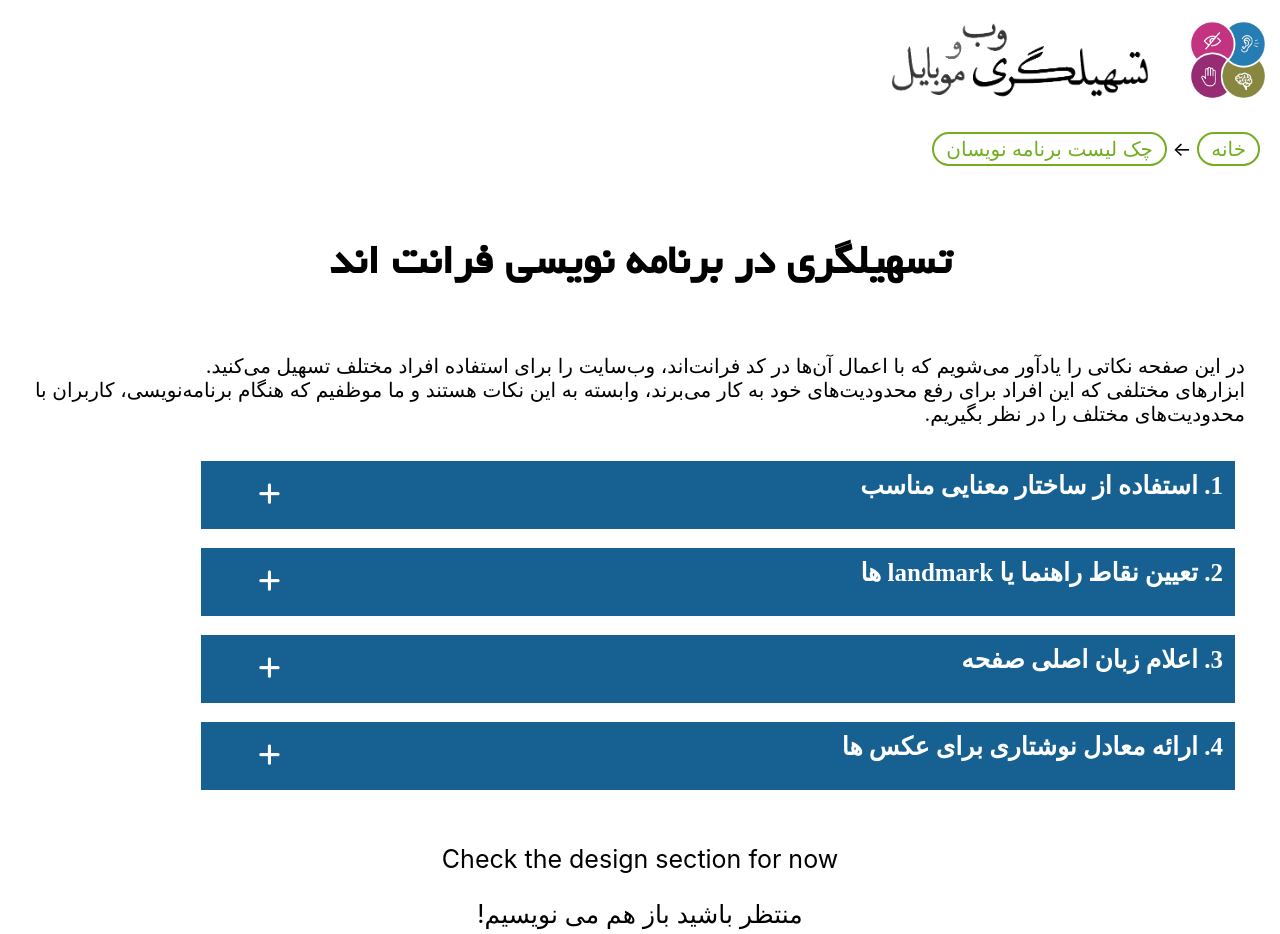
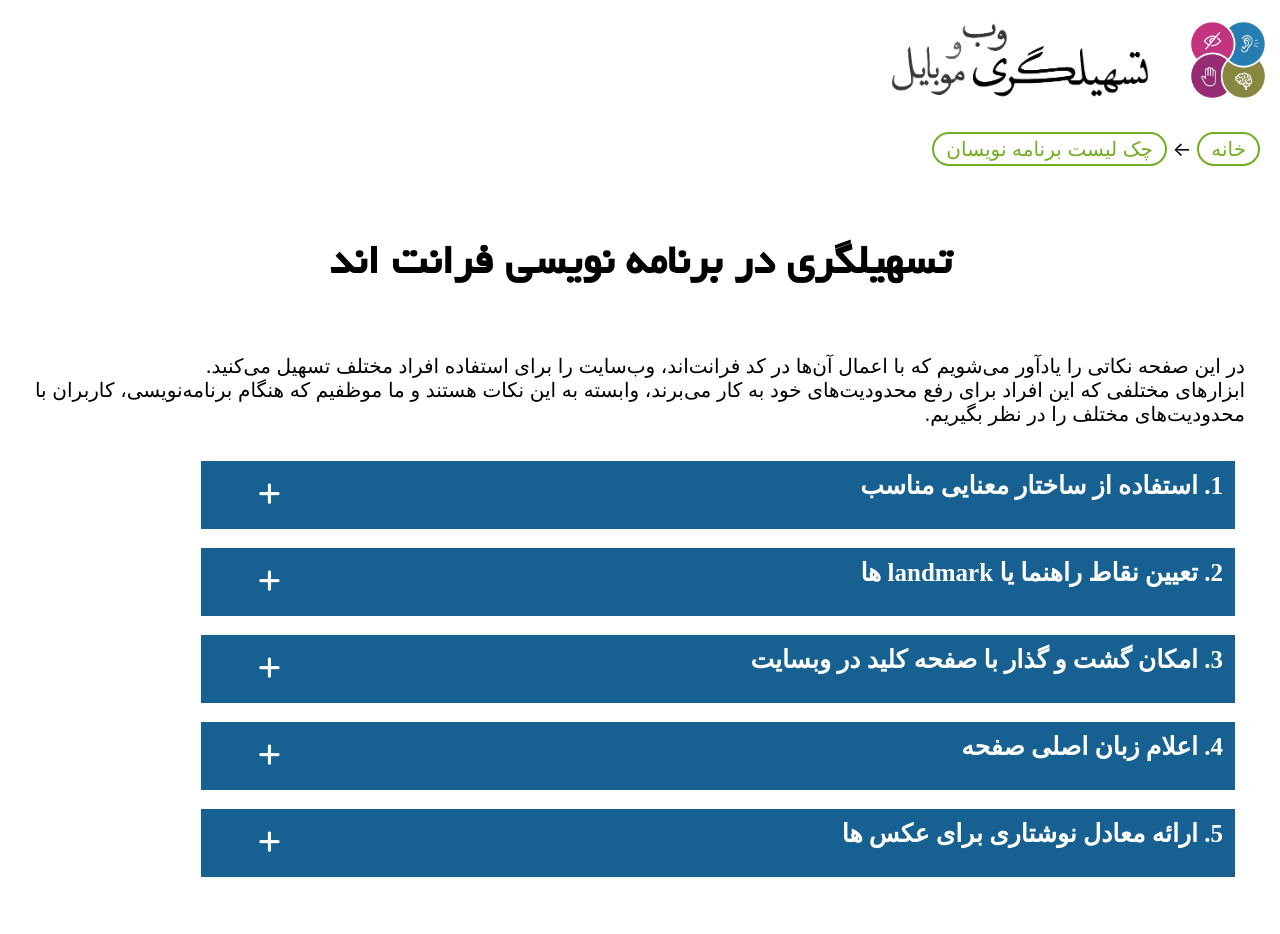
Before and after one commit to boshranabaei/iran-web-a11y, a React (Create React App) app: page /programming in a window 1280 px wide. Shown: the top 934 px of the page. Built offline with nearby package versions, Linux system fonts and the light colour scheme.

Commit message:
added more json string

```diff
--- a/public/assets/strings/programList.json
+++ b/public/assets/strings/programList.json
@@ -34,7 +34,7 @@
         {
         "TITLE": "تعیین نقاط راهنما یا landmark ها",
         "CONTENT": {
-            "DETAIL": "کاربری که از بینایی سالمی برخوردار نباشد و یا دستان او به هر دلیلی قادر به استفاده از ماوس نباشد، برای گشت و گذار در وب سایت شما از دکمه های Tab و Enter در کیبورد استفاده می کند. دکمه Tab به نوبت روی نقاط راهنمای تمرکز (focus) می کند و کلید enter همانند کلیک عمل می نماید.",
+            "DETAIL": "کاربری که از بینایی سالمی برخوردار نباشد و یا دستان او به هر دلیلی قادر به استفاده از ماوس نباشد، برای گشت و گذار در وب سایت شما از دکمه های Tab و Enter در کیبورد استفاده می کند. دکمه Tab به نوبت روی نقاط راهنما تمرکز (focus) می کند و کلید enter همانند کلیک عمل می نماید.",
             "T1": "نقاط راهنما را چطور مشخص کنیم؟",
             "P1": "اگر در تمام وب سایت از تگ های درست معنایی استفاده نمایید، screen reader ها و کلید Tab به درستی روی نقاط مختلف گردش خواهند داشت. این را میتوانید در صفحه خانه همین وب سایت تست کنید. مثالی از تعیین نقاط راهنما با استفاده از تگ های معنایی:",
             "CODE1": "<!-- Semantic HTML (preferred) -->\n\n<header>Website Header</header>\n<nav>Navigation Menu</nav>\n<main>Main Content Area</main>",
@@ -50,6 +50,23 @@
             { "TITLE": "انواع مختلف role در صفحه وب", "URL": "https://developer.mozilla.org/en-US/blog/aria-accessibility-html-landmark-roles/" }
             ]
         },
+        {
+            "TITLE": "امکان گشت و گذار با صفحه کلید در وبسایت",
+            "CONTENT": {
+                "DETAIL": "عده قابل توجهی از کاربران امکان استفاده از ماوس را ندارند نظیر کاربرانی که  نابینا و کم بینا هستند، در حرکت دادن دستان خود مشکل دارند و یا حتی کاربر سالمی که ماوس خود را گم کرده است.",
+                "P1": "گشت و گذار با صفحه کلید از طریق دکمه tab و enter صورت می گیرد. شما به عنوان برنامه نویس فرانت اند، اولین وظیفه ای که دارید استفاده از تگ های معنایی مناسب است که خود امکان گشت و گذار با صفحه کلید را ممکن می سازند. تگ های زیر همگی به صورت پیش فرض قابل focus هستند:",
+                "CODE1": " <a>\n<button>\n<input>\n<textarea>\n<select>\n<option>",
+                "P2": "تمرکز (focus) بر تگ های غیر تعاملی\nبرای focus بر تگ های غیر تعاملی، از صفت tabindex استفاده می کنیم. وقتی tabindex مقدار صفر و یا بزرگتر از صفر داشته باشد، با استفاده از دکمه tab قابل دسترسی خواهد بود. تگ هایی که tabindex کوچکتر از صفر دارند، فقط با javascript قابل تمرکز هستند. نکته مهم اینکه \"لازم نیست\" تگ های بخش قبل که خود قابل focus هستند را با tabindex علامت گذاری کنیم.",
+                "CODE2": "<-- Marking titles so that the user can navigate between the sections -->\n<h2 tabindex=\"0\">First Section</h2>\n…\n<h2 tabindex=\"0\">Second Section</h2>\n…\n<h2 tabindex=\"0\">Third Section</h2>\n…\n"
+            },
+            "CONTENT_IMG":{
+                "IMG": "../assets/img/focus-contrast.png",
+                "IMG_CPT": "استفاده از کنتراست مناسب در هنگام focus ضروری است و این تصویر حالت بد و خوب را با هم مقایسه می کند"
+            },
+            "LINKS": [
+                { "TITLE": " چگونه از tabindex استفاده کنیم؟", "URL": "https://www.a11yproject.com/posts/how-to-use-the-tabindex-attribute/" }
+                ]
+            },
         {
         "TITLE": "اعلام زبان اصلی صفحه",
         "CONTENT": {
--- a/src/programming/programItem.js
+++ b/src/programming/programItem.js
@@ -49,6 +49,10 @@ function ProgramItem({item, programList}) {
           {item.content.IMG_REF &&
             <>
             <p>{item.content.IMG_REF}</p>
+            </>
+          }
+          {item.contentImage &&
+            <>
             <figure>
               <img className="single" src={`${item.contentImage.IMG}`} alt={item.contentImage.IMG_ALT}></img>
               <figcaption>{item.contentImage.IMG_CPT}</figcaption>
```
Also changed, not shown: public/assets/img/focus-contrast.png (added).
